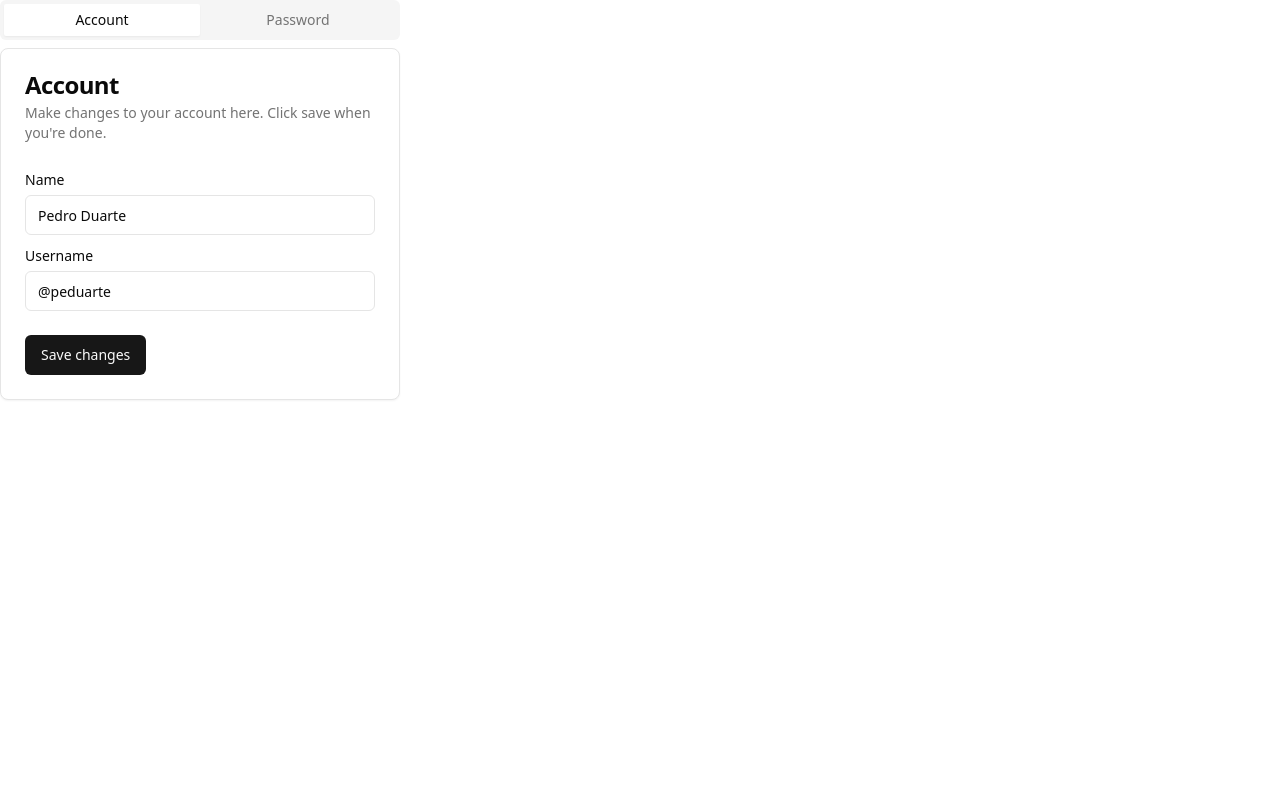
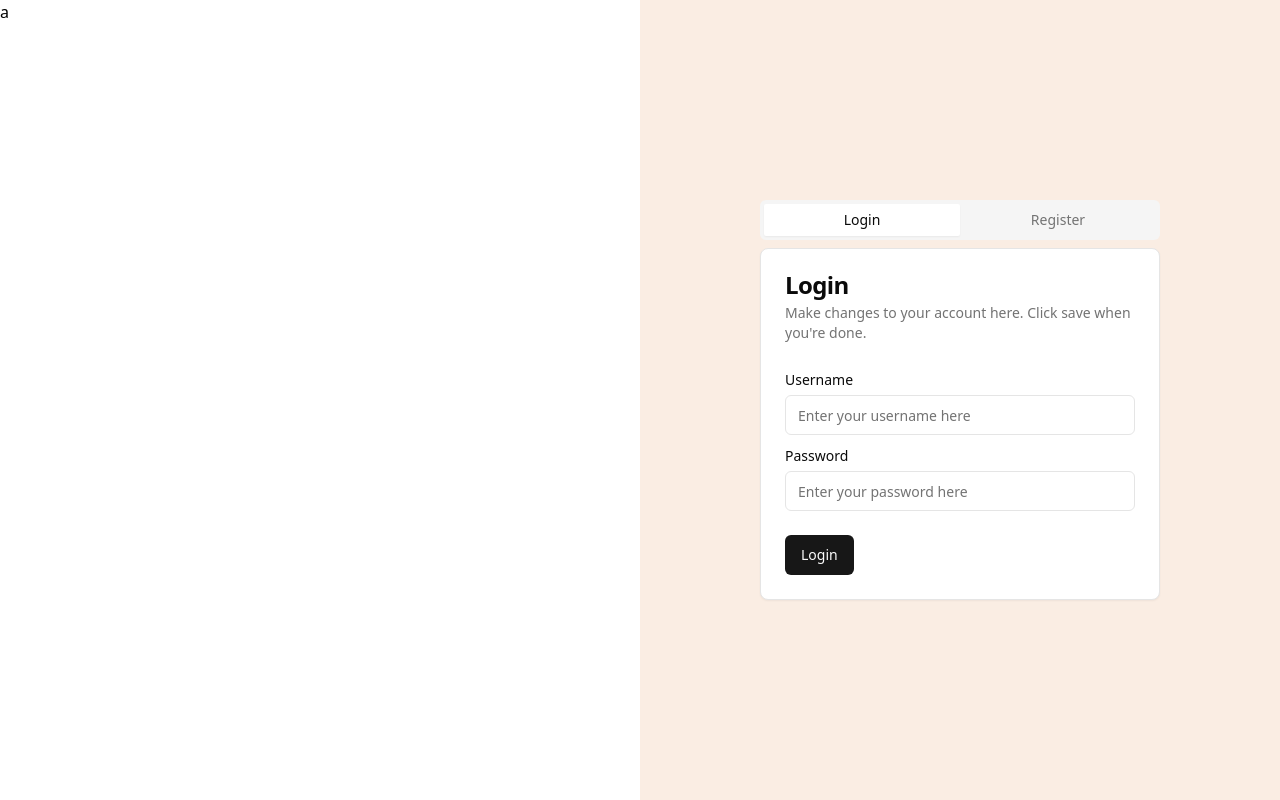
Before and after one commit to ramal-memmedli/whisper-front, a React (Vite) app: page /account in a window 1280 px wide. Built offline with nearby package versions, Linux system fonts and the light colour scheme.

Commit message:
loginregister page edited

```diff
--- a/src/pages/LoginRegister.tsx
+++ b/src/pages/LoginRegister.tsx
@@ -18,60 +18,72 @@ import {
 
 function LoginRegister() {
   return (
-    <div>
-            <Tabs defaultValue="account" className="w-[400px]">
+    <div className="flex flex-wrap h-screen bg-[#FAEDE3] dark:bg-black">
+      <div className="left w-full md:w-1/2 bg-white dark:bg-[#121212]">
+        a
+      </div>
+      <div className="flex items-center justify-center right w-full md:w-1/2">
+        <Tabs defaultValue="login" className="w-[400px]">
           <TabsList className="grid w-full grid-cols-2">
-        <TabsTrigger value="account">Account</TabsTrigger>
-        <TabsTrigger value="password">Password</TabsTrigger>
+            <TabsTrigger value="login">Login</TabsTrigger>
+            <TabsTrigger value="register">Register</TabsTrigger>
           </TabsList>
-      <TabsContent value="account">
+          <TabsContent value="login">
             <Card>
               <CardHeader>
-            <CardTitle>Account</CardTitle>
+                <CardTitle>Login</CardTitle>
                 <CardDescription>
                   Make changes to your account here. Click save when you're done.
                 </CardDescription>
               </CardHeader>
               <CardContent className="space-y-2">
                 <div className="space-y-1">
-              <Label htmlFor="name">Name</Label>
-              <Input id="name" defaultValue="Pedro Duarte" />
+                  <Label htmlFor="name">Username</Label>
+                  <Input id="name" placeholder="Enter your username here" />
                 </div>
                 <div className="space-y-1">
-              <Label htmlFor="username">Username</Label>
-              <Input id="username" defaultValue="@peduarte" />
+                  <Label htmlFor="username">Password</Label>
+                  <Input id="username" type="password" placeholder="Enter your password here" />
                 </div>
               </CardContent>
               <CardFooter>
-            <Button>Save changes</Button>
+                <Button>Login</Button>
               </CardFooter>
             </Card>
           </TabsContent>
-      <TabsContent value="password">
+          <TabsContent value="register">
             <Card>
               <CardHeader>
-            <CardTitle>Password</CardTitle>
+                <CardTitle>Register</CardTitle>
                 <CardDescription>
                   Change your password here. After saving, you'll be logged out.
                 </CardDescription>
               </CardHeader>
               <CardContent className="space-y-2">
                 <div className="space-y-1">
-              <Label htmlFor="current">Current password</Label>
+                  <Label htmlFor="current">Username</Label>
+                  <Input id="current" type="text" />
+                </div>
+                <div className="space-y-1">
+                  <Label htmlFor="current">Email</Label>
+                  <Input id="current" type="email" />
+                </div>
+                <div className="space-y-1">
+                  <Label htmlFor="current">Password</Label>
                   <Input id="current" type="password" />
                 </div>
                 <div className="space-y-1">
-              <Label htmlFor="new">New password</Label>
+                  <Label htmlFor="new">Repeat password</Label>
                   <Input id="new" type="password" />
                 </div>
               </CardContent>
               <CardFooter>
-            <Button>Save password</Button>
+                <Button>Register</Button>
               </CardFooter>
             </Card>
           </TabsContent>
         </Tabs>
-
+      </div>
     </div>
   )
 }
```
Lines whose indentation alone changed are shown as unchanged.
